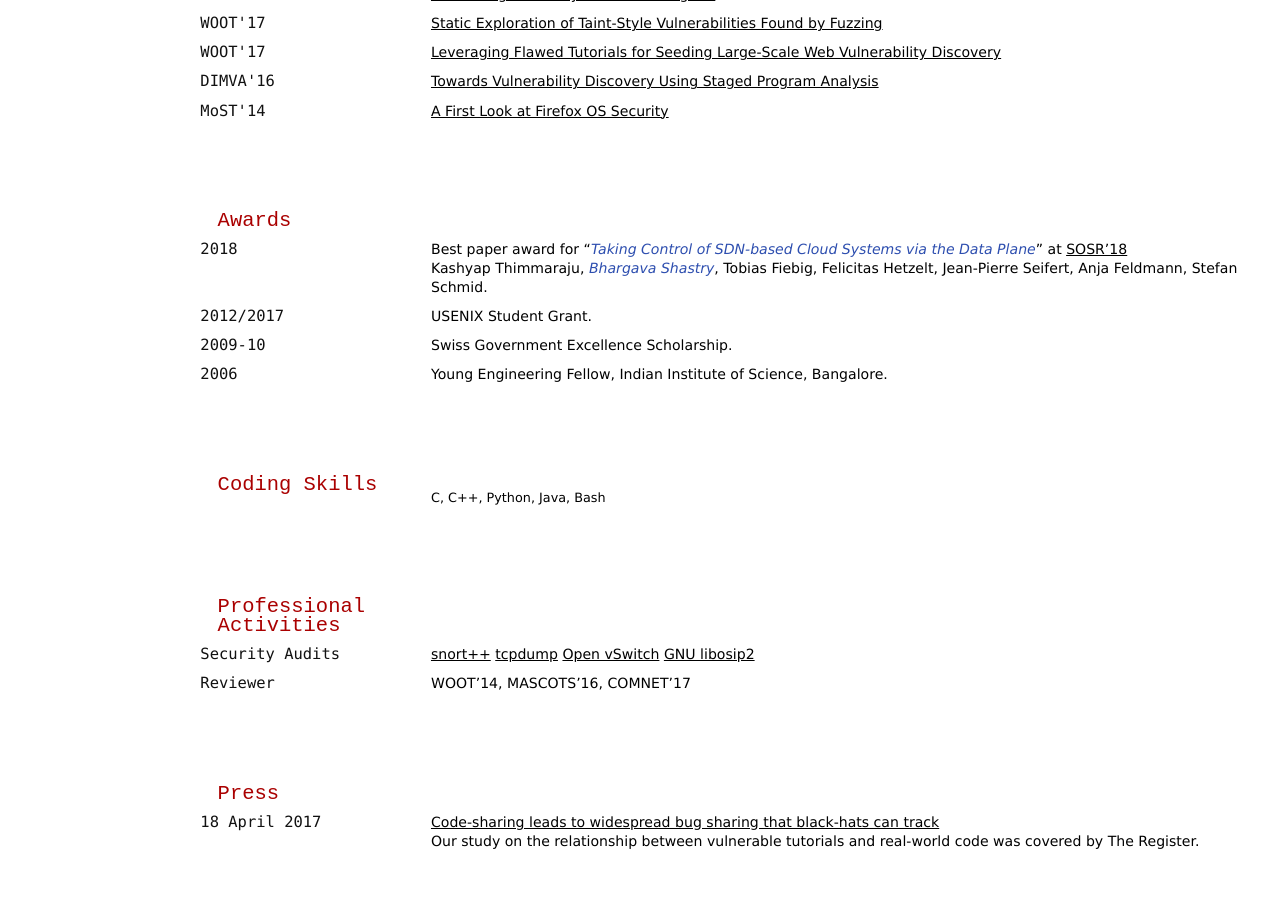
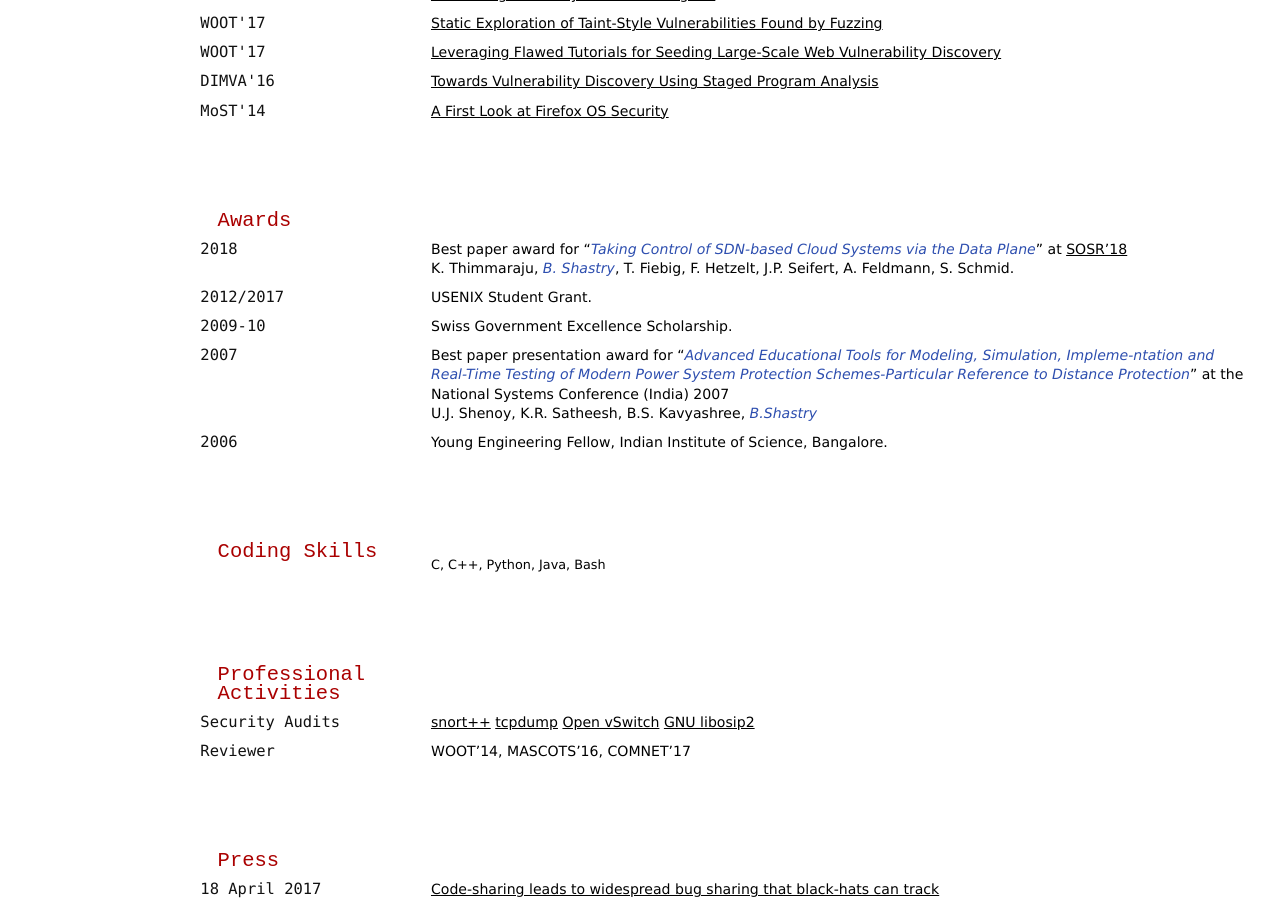
Before and after one commit to bshastry/bshastry.github.io, a Jekyll site: the page built from cv.md, in a window 1280 px wide and 900 px high, scrolled down 1221 px. Built offline with Jekyll 4.4.1, drawn with Linux system fonts in a browser that asks for light colours; nearby versions of some CDN libraries.

Commit message:
Minor edit

```diff
--- a/cv.md
+++ b/cv.md
@@ -85,13 +85,18 @@ __Intern__, Ittiam Systems Private Limited, Bangalore.
 `2018`
 Best paper award for "_Taking Control of SDN-based Cloud Systems via the Data Plane_" at [SOSR'18][11]
 <br>
-Kashyap Thimmaraju, *Bhargava Shastry*, Tobias Fiebig, Felicitas Hetzelt, Jean-Pierre Seifert, Anja Feldmann, Stefan Schmid.
+K. Thimmaraju, *B. Shastry*, T. Fiebig, F. Hetzelt, J.P. Seifert, A. Feldmann, S. Schmid.
 
 `2012/2017`
 USENIX Student Grant.
 
 `2009-10`
 Swiss Government Excellence Scholarship.
+
+`2007`
+Best paper presentation award for "_Advanced Educational Tools for Modeling, Simulation, Impleme-ntation and Real-Time Testing of Modern Power System Protection Schemes-Particular Reference to Distance Protection_" at the National Systems Conference (India) 2007
+<br>
+U.J. Shenoy, K.R. Satheesh, B.S. Kavyashree, *B.Shastry*
 
 `2006`
 Young Engineering Fellow, Indian Institute of Science, Bangalore.
```
